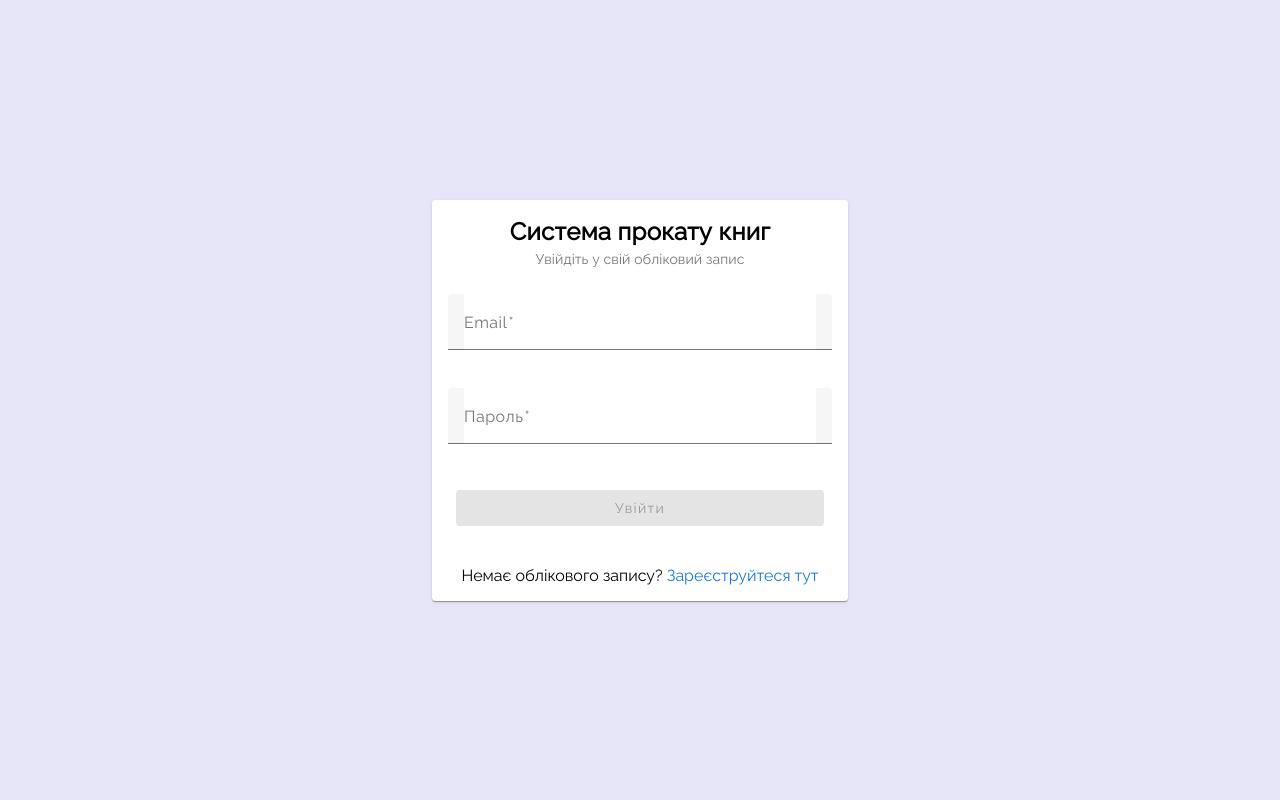
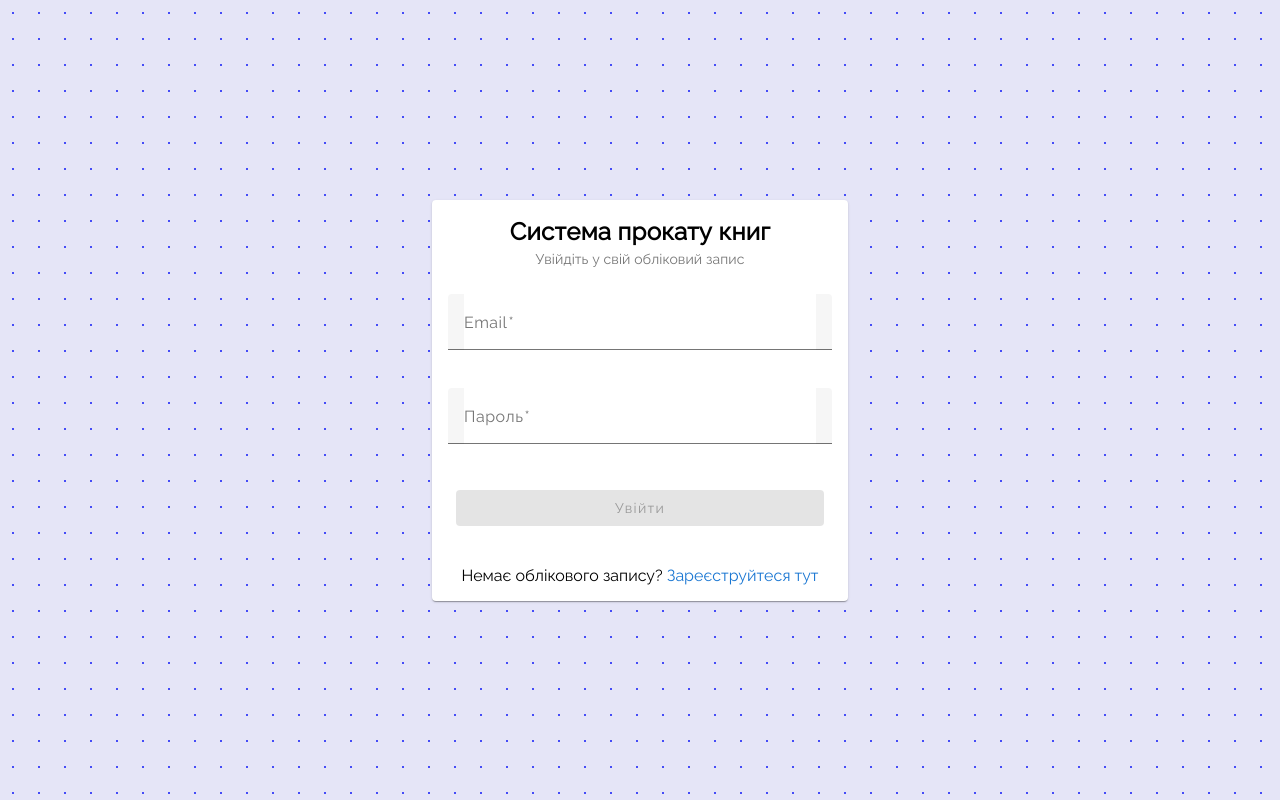
Before and after one commit to Premisterio/Library-Rental-Service_Frontend, an Angular app: page /login in a window 1280 px wide. Built offline with nearby package versions, Linux system fonts and the light colour scheme.

Commit message:
Fixed background inconsistency

```diff
--- a/src/app/components/login/login.component.scss
+++ b/src/app/components/login/login.component.scss
@@ -3,12 +3,6 @@
   justify-content: center;
   align-items: center;
   min-height: 100vh;
-
-  // Background name -> Polka
-  // scr: https://www.magicpattern.design/tools/css-backgrounds
-  background-color: #e5e5f7;
-  background-image: radial-gradient(#444cf7 0.03125rem, #e5e5f7 0.03125rem); // 0.5 px converted to rem
-  background-size: 0.625rem 0.625rem;
 }
 
 .login-card {
--- a/src/app/components/register/register.component.scss
+++ b/src/app/components/register/register.component.scss
@@ -3,12 +3,6 @@
   justify-content: center;
   align-items: center;
   min-height: 100vh;
-
-  // Background name -> Polka
-  // scr: https://www.magicpattern.design/tools/css-backgrounds
-  background-color: #e5e5f7;
-  background-image: radial-gradient(#444cf7 0.03125rem, #e5e5f7 0.03125rem); // 0.5 px converted to rem
-  background-size: 0.625rem 0.625rem;
 }
 
 .register-card {
--- a/src/styles.scss
+++ b/src/styles.scss
@@ -50,11 +50,12 @@ html, body {
 }
 
 // Global background
+// Background name -> Polka
+// scr: https://www.magicpattern.design/tools/css-backgrounds
 body {
   background-color: #e5e5f7;
-  background-image: radial-gradient(#444cf7 0.03125rem, #e5e5f7 0.03125rem);
-  background-size: 0.625rem 0.625rem;
-  background-attachment: fixed;
+  background-image: radial-gradient(#444cf7 0.08125rem, #e5e5f7 0.08125rem);
+  background-size: 1.625rem 1.625rem;
 }
 
 // White background for search inputs and form fields
```
